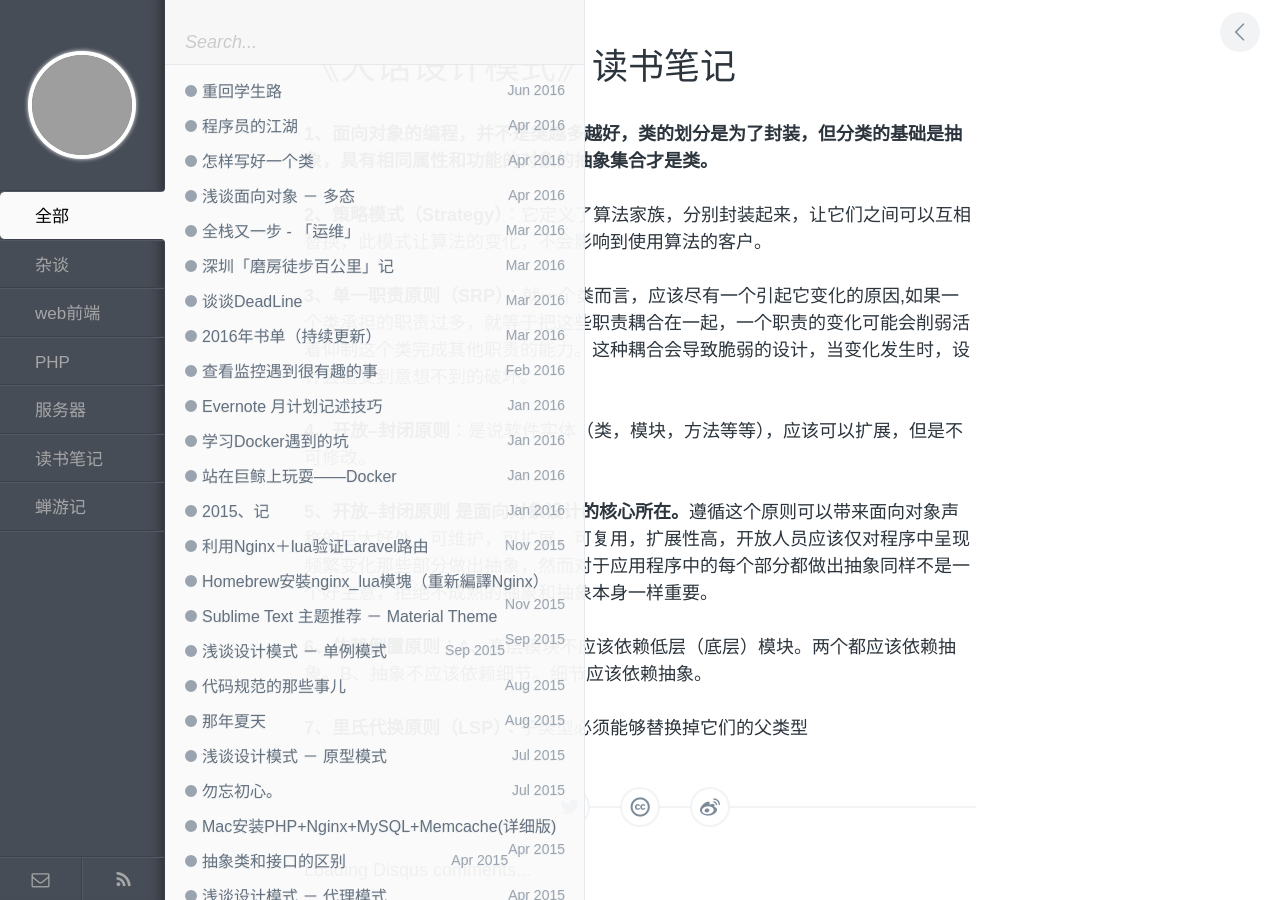
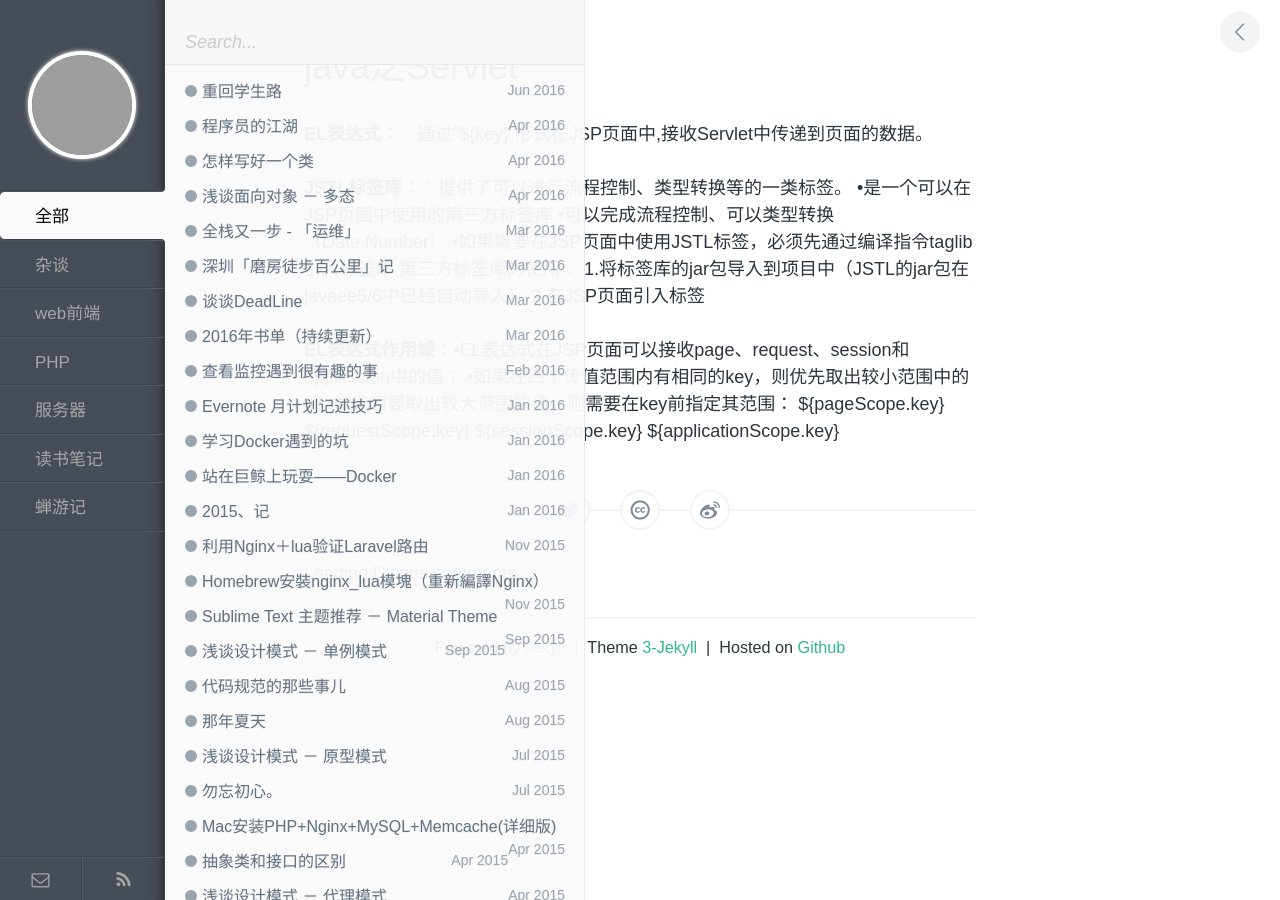
Before and after one commit to kingEcho/gitcdc.github.io, a Jekyll site: the page built from _posts/note/2015-03-09-《大话设计模式》读书笔记.md, in a window 1280 px wide. Built offline with Jekyll 4.4.1, drawn with Linux system fonts in a browser that asks for light colours; comment, search, counter and statistics services are not loaded; grey boxes are pictures that could not be loaded.

Commit message:
Update 2015-03-09-《大话设计模式》读书笔记.md

```diff
--- a/_posts/note/2015-03-09-《大话设计模式》读书笔记.md
+++ b/_posts/note/2015-03-09-《大话设计模式》读书笔记.md
@@ -1,22 +1,27 @@
 ---
 layout: post
-title: 《大话设计模式》读书笔记
+title: java之Servlet
 category: 读书笔记
-tags: 大话设计模式
-keywords: 大话设计模式
+tags: 涛哥的经典笔记
+keywords: 笔记，JSTL+EL
 description:
 ---
 
-**1、面向对象的编程，并不是类越多越好，类的划分是为了封装，但分类的基础是抽象，具有相同属性和功能的对象的抽象集合才是类。**
+**EL表达式：**：通过”${key}”形式在JSP页面中,接收Servlet中传递到页面的数据。
 
-**2、策略模式（Strategy）**：它定义了算法家族，分别封装起来，让它们之间可以互相替换，此模式让算法的变化，不会影响到使用算法的客户。
+**JSTL标签库：**：提供了可以进行流程控制、类型转换等的一类标签。
+    •是一个可以在JSP页面中使用的第三方标签库
+	•可以完成流程控制、可以类型转换（Date,Number）
+	•如果需要在JSP页面中使用JSTL标签，必须先通过编译指令taglib引入标签库
+   第三方标签库的使用：
+	1.将标签库的jar包导入到项目中（JSTL的jar包在javaee5/6中已经自动导入）
+	2.在JSP页面引入标签
 
-**3、单一职责原则（SRP）**：就一个类而言，应该尽有一个引起它变化的原因,如果一个类承担的职责过多，就等于把这些职责耦合在一起，一个职责的变化可能会削弱活着仰制这个类完成其他职责的能力。这种耦合会导致脆弱的设计，当变化发生时，设计会遭受到意想不到的破坏。
 
-**4、开放–封闭原则**：是说软件实体（类，模块，方法等等），应该可以扩展，但是不可修改。
-
-**5、开放–封闭原则 是面向对象设计的核心所在。**遵循这个原则可以带来面向对象声称的巨大好处，可维护，可扩展，可复用，扩展性高，开放人员应该仅对程序中呈现频繁变化那些部分做出抽象，然而对于应用程序中的每个部分都做出抽象同样不是一个好主意，拒绝不成熟的抽象和抽象本身一样重要。
-
-**6、依赖倒置原则：**A、高层模块不应该依赖低层（底层）模块。两个都应该依赖抽象。B、抽象不应该依赖细节。细节应该依赖抽象。
-
-**7、里氏代换原则（LSP）：**子类型必须能够替换掉它们的父类型
+**EL表达式作用域**：•EL表达式在JSP页面可以接收page、request、session和application中的值；
+•如果在四个传值范围内有相同的key，则优先取出较小范围中的值
+•如果想要取出较大范围的值，则需要在key前指定其范围：
+${pageScope.key}
+${requestScope.key}
+${sessionScope.key}
+${applicationScope.key}
```
